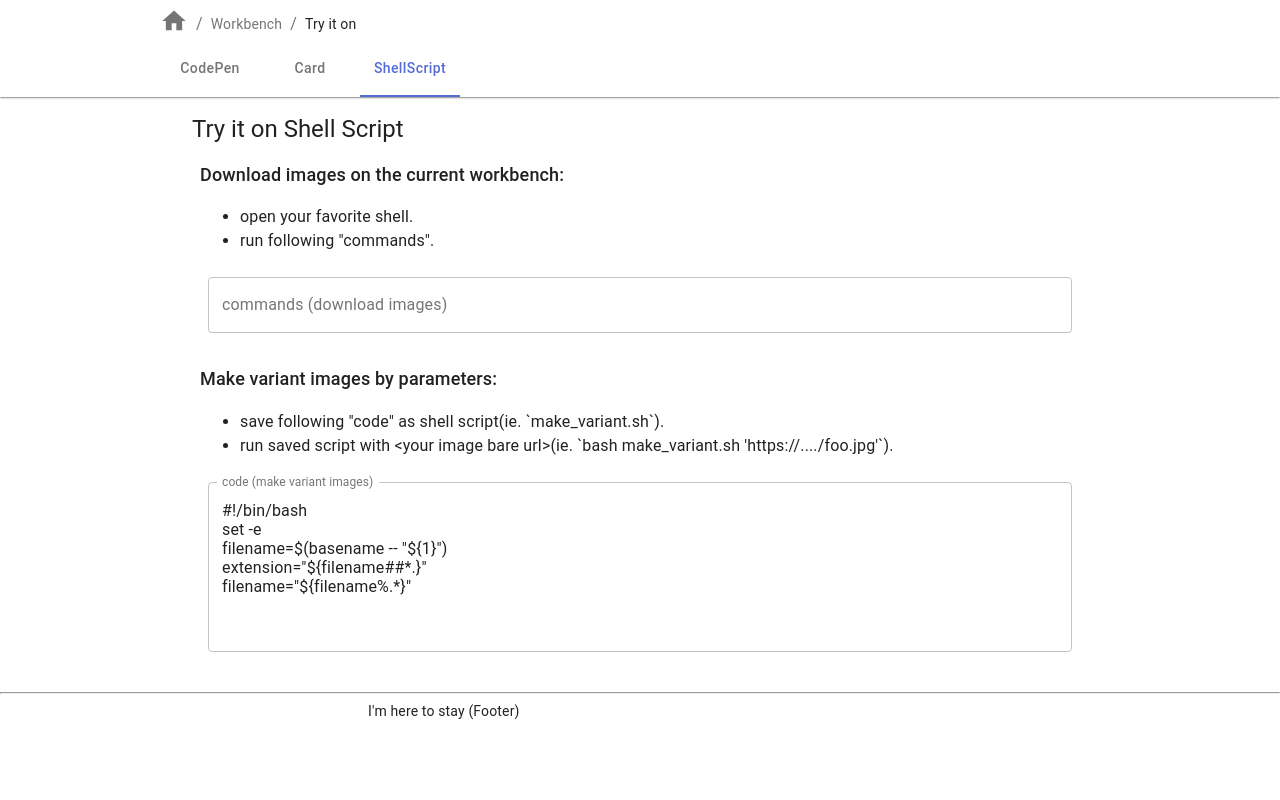
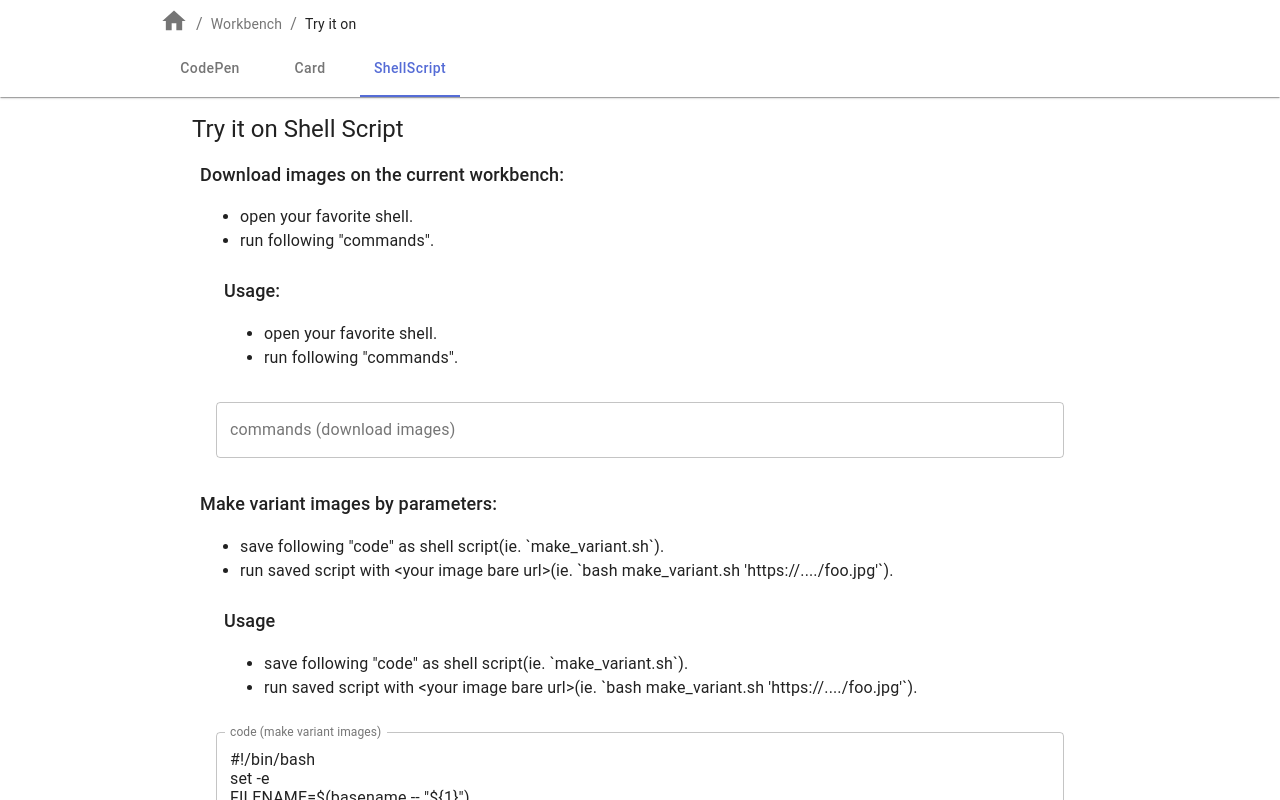
Before and after one commit to hankei6km/image-url-workbench, a Next.js app: page /shellscript in a window 1280 px wide. Shown: the top 800 px of the page. Built offline with nearby package versions, Linux system fonts and the light colour scheme.

Commit message:
Add usage to FragmentDownload and FragmentMakeVariants

```diff
--- a/components/FragmentDownload.tsx
+++ b/components/FragmentDownload.tsx
@@ -1,5 +1,6 @@
 import React, { useState, useContext, useEffect } from 'react';
 import Box from '@material-ui/core/Box';
+import Typography from '@material-ui/core/Typography';
 import { basename, extname } from 'path';
 import PreviewContext from '../components/PreviewContext';
 import FragmentTextField from '../components/FragmentTextField';
@@ -26,6 +27,7 @@ const FragmentDownload = () => {
             '-fL',
             '-o',
             `${fileBaseName}-w${v.imgWidth}${extName}`,
+            '--',
             v.previewUrl
           ])}`
         );
@@ -38,7 +40,16 @@ const FragmentDownload = () => {
 
   return (
     <Box>
-      <Box p={1}>
+      <Box mx={2} p={1}>
+        <Typography variant="h6">Usage:</Typography>
+        <Typography component={'span'} variant="body1">
+          <ul>
+            <li>open your favorite shell.</li>
+            <li>run following "commands".</li>
+          </ul>
+        </Typography>
+      </Box>
+      <Box mx={1} p={1}>
         <FragmentTextField
           label="commands (download images)"
           value={downloadImagesCommands}
--- a/components/FragmentMakeVariants.tsx
+++ b/components/FragmentMakeVariants.tsx
@@ -1,5 +1,6 @@
 import React, { useState, useContext, useEffect } from 'react';
 import Box from '@material-ui/core/Box';
+import Typography from '@material-ui/core/Typography';
 import PreviewContext from '../components/PreviewContext';
 import FragmentTextField from '../components/FragmentTextField';
 import shellescape from 'shell-escape';
@@ -21,7 +22,8 @@ const FragmentMakeVariants = () => {
             'curl',
             '-fL',
             '-o',
-            `"\${filename}"-w${imgWidth}."\${extension}"`,
+            `"\${FILENAME}"-w${imgWidth}."\${EXTENSION}"`,
+            '--',
             `"\${1}"${search}`
           ].join(' ')
         );
@@ -29,9 +31,9 @@ const FragmentMakeVariants = () => {
       // https://stackoverflow.com/questions/965053/extract-filename-and-extension-in-bash
       setMakeVariantsScript(`#!/bin/bash
 set -e
-filename=$(basename -- "\${1}")
-extension="\${filename##*.}"
-filename="\${filename%.*}"
+FILENAME=$(basename -- "\${1}")
+EXTENSION="\${FILENAME##*.}"
+FILENAME="\${FILENAME%.*}"
 ${commands.join('\n')}
 `);
     } catch {
@@ -41,7 +43,18 @@ ${commands.join('\n')}
 
   return (
     <Box>
-      <Box p={1}>
+      <Box mx={2} p={1}>
+        <Typography variant="h6">Usage</Typography>
+        <Typography component={'span'} variant="body1">
+          <ul>
+            <li>
+              save following "code" as shell script(ie. `make_variant.sh`).
+            </li>
+            <li>{`run saved script with <your image bare url>(ie. \`bash make_variant.sh 'https://..../foo.jpg'\`).`}</li>
+          </ul>
+        </Typography>
+      </Box>
+      <Box mx={1} p={1}>
         <FragmentTextField
           label="code (make variant images)"
           value={makeVariantsScript}
```
Also changed, not shown: pages/parameters.tsx (+10 -0 lines).
